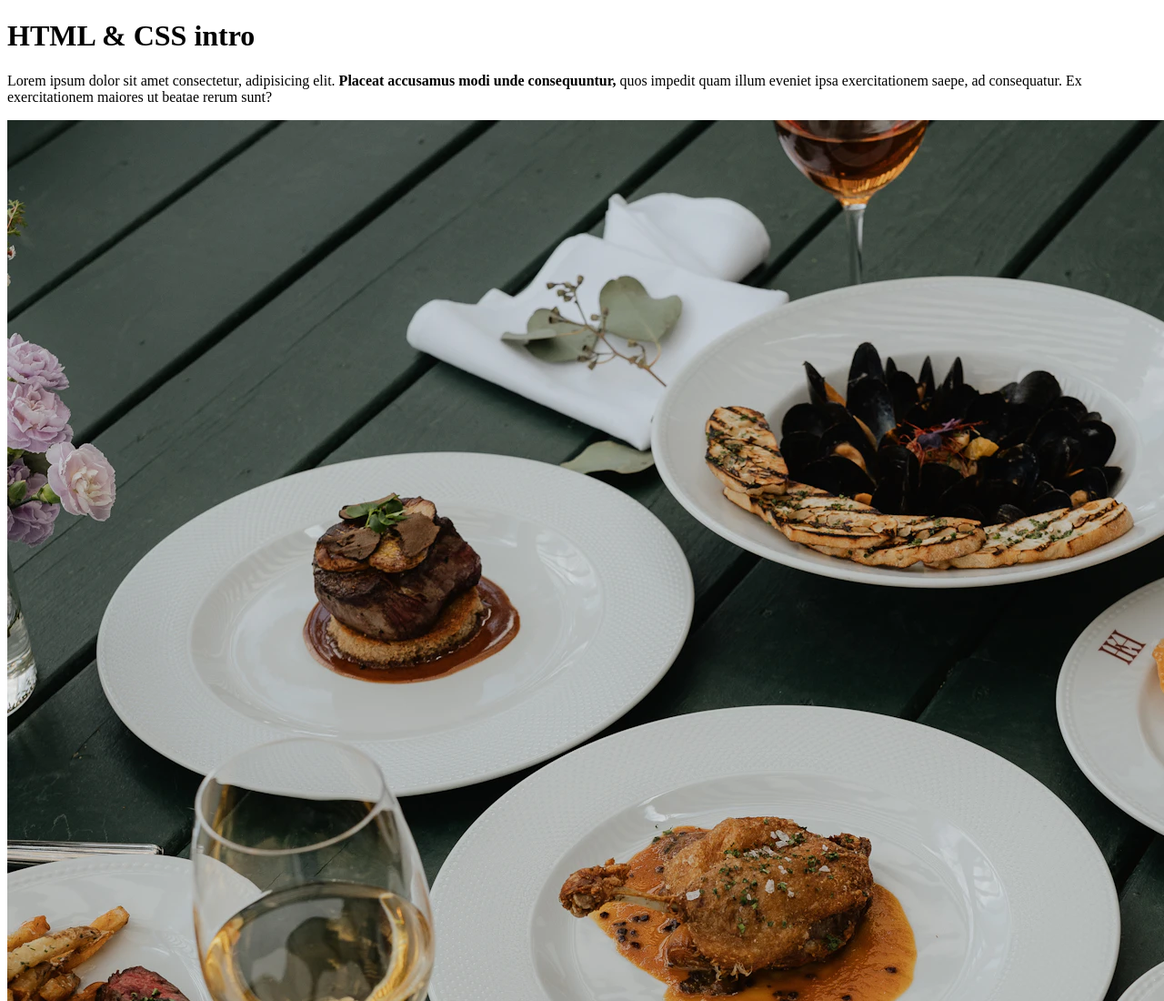
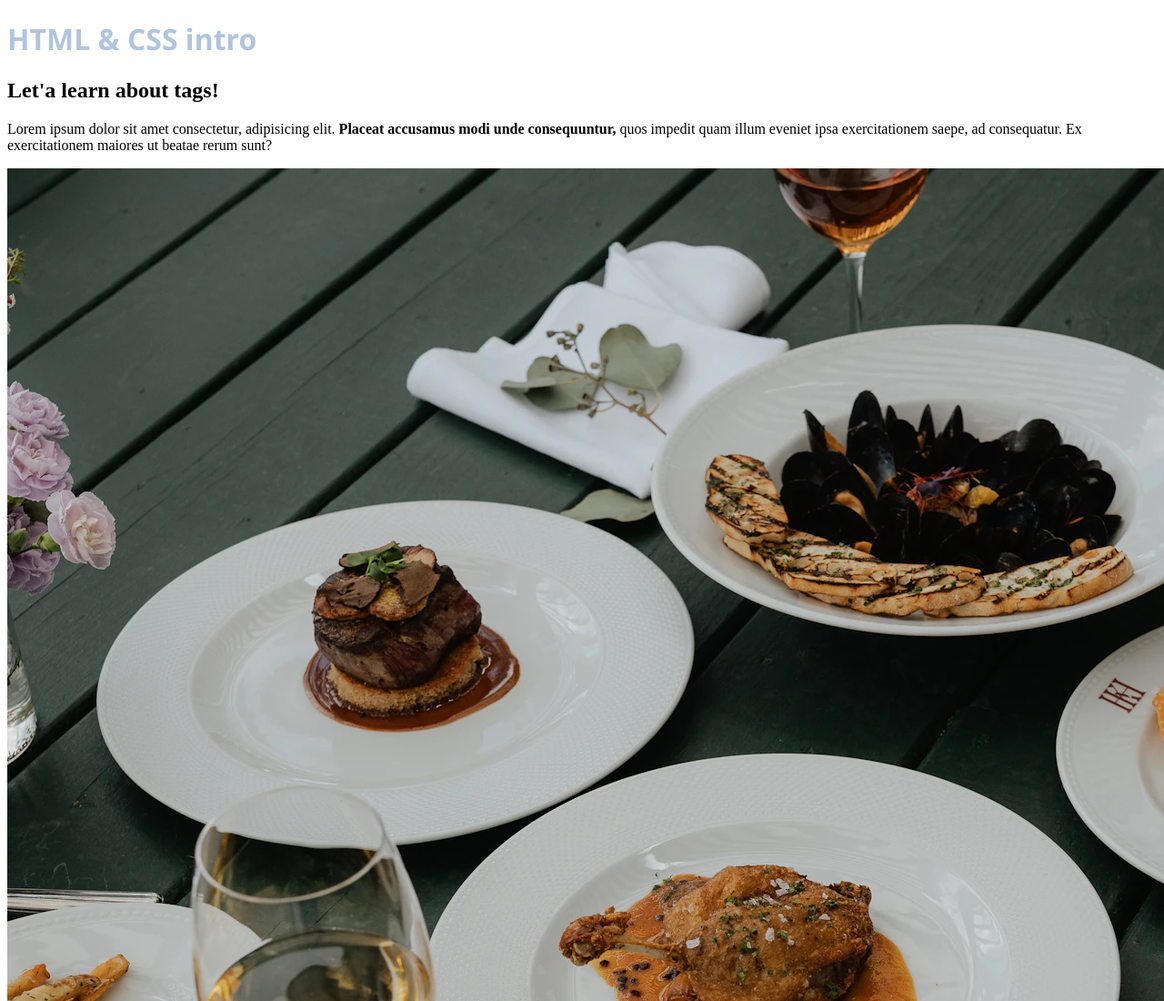
Before and after one commit to perripez/t1w1-intro-to-web, a plain HTML site: page index.html in a window 1280 px wide. Shown: the top 1100 px of the page at 91% size. Drawn offline with Linux system fonts and the light colour scheme.

Commit message:
stylesheet added, internal styling in comments

```diff
--- a/index.html
+++ b/index.html
@@ -4,10 +4,17 @@
     <meta charset="UTF-8">
     <meta name="viewport" content="width=device-width, initial-scale=1.0">
     <title>Intro to Web</title>
+    <!-- Style tag or internal styling -->
+    <!-- <style>
+        h2 {color: pink; font-family: Arial, Helvetica, sans-serif;}
+    </style> -->
+    <link rel="stylesheet" href="style.css">
 </head>
 <body>
     <header>
+        <!-- Internal styling -->
         <h1>HTML & CSS intro</h1>
+        <h2> Let'a learn about tags!</h2>
     </header>
     <article>
         <p>Lorem ipsum dolor sit amet consectetur, adipisicing elit. <strong>Placeat accusamus modi unde consequuntur,</strong> quos impedit quam illum eveniet ipsa exercitationem saepe, ad consequatur. Ex exercitationem maiores ut beatae rerum sunt?  </p>
--- /dev/null
+++ b/style.css
@@ -0,0 +1,4 @@
+h1{
+    color: lightsteelblue;
+    font-family:'Segoe UI', Tahoma, Geneva, Verdana, sans-serif;
+}
```
